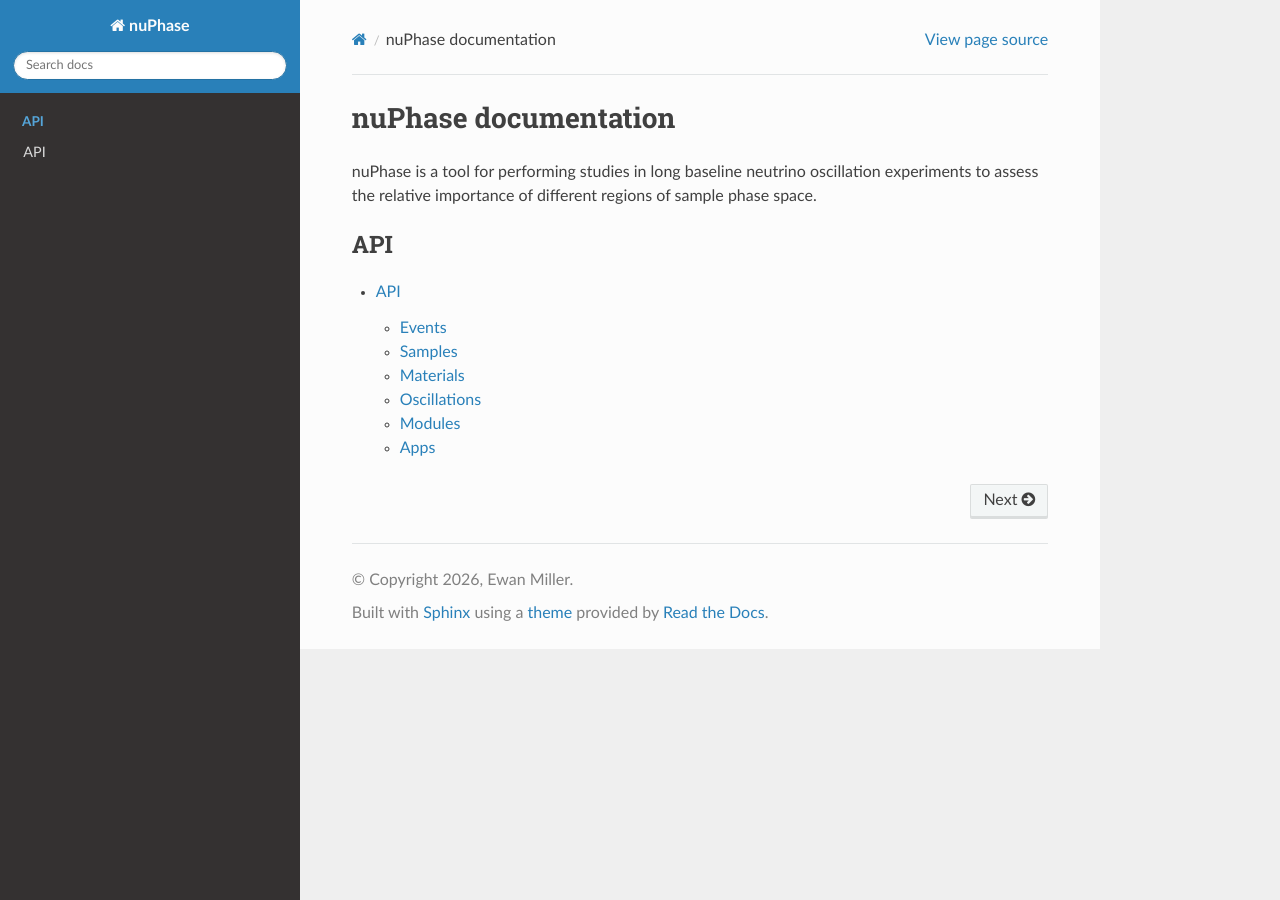
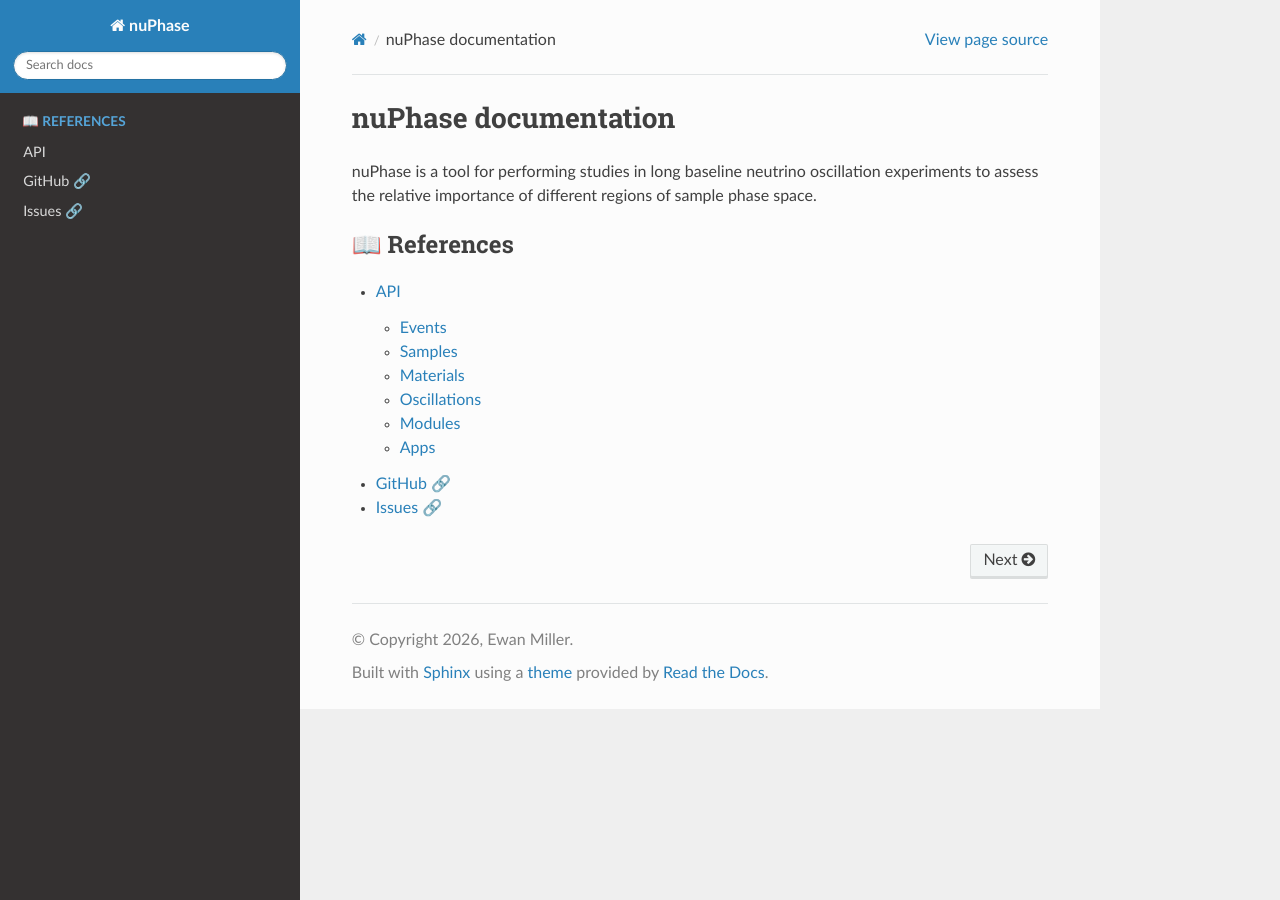
Before and after one commit to ewanwm/nuPhase, a Sphinx documentation site: the page built from doc/source/index.rst, in a window 1280 px wide. Built offline with Sphinx 7.4.7 and the Read the Docs theme 3.1.0, drawn with Linux system fonts in a browser that asks for light colours; pages that are not in the unit, such as notebooks, are missing from menus.

Commit message:
Update index.rst

```diff
--- a/doc/source/index.rst
+++ b/doc/source/index.rst
@@ -11,6 +11,8 @@ nuPhase is a tool for performing studies in long baseline neutrino oscillation e
 
 .. toctree::
    :maxdepth: 2
-   :caption: API
+   :caption: 📖 References
 
    api.rst
+   GitHub 🔗 <https://github.com/ewanwm/nuPhase>
+   Issues 🔗 <https://github.com/ewanwm/nuPhase/issues>
```
